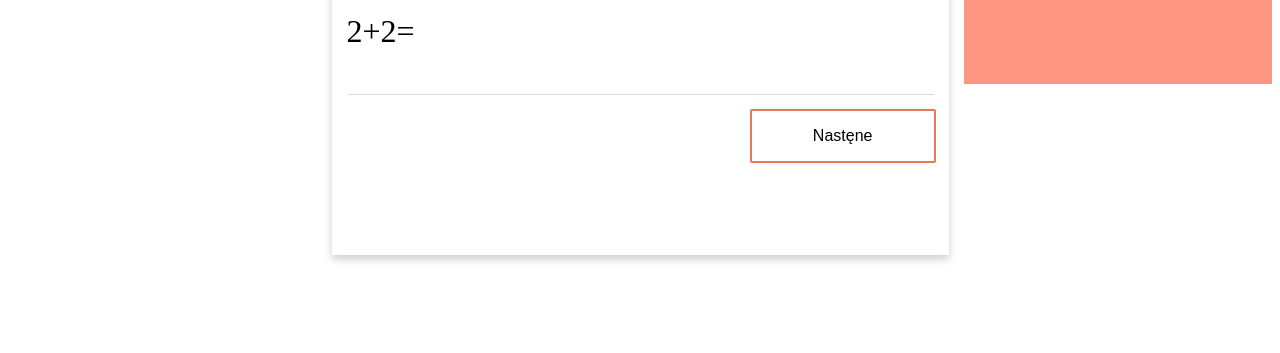
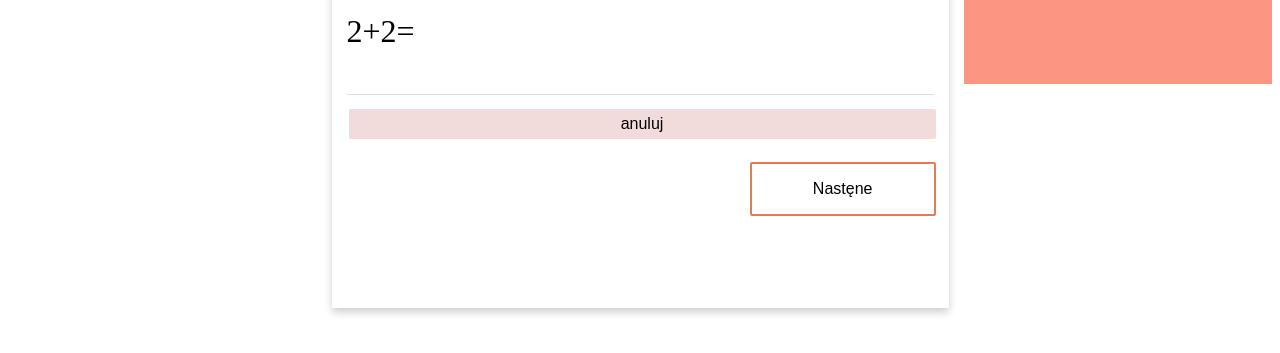
Before and after one commit to otojajestem/quiz_www, a plain HTML site: page main.html in a window 1280 px wide. Both pictures are taken after a click on the button "START QUIZ". Shown: the part 237-590 px from the top of the page. Drawn offline with Linux system fonts and the light colour scheme.

Commit message:
anulowanie

```diff
--- a/main.css
+++ b/main.css
@@ -59,6 +59,17 @@ button {
   margin: 4px 2px;
   transition-duration: 0.4s;
   cursor: pointer;
+}
+
+button.cancel{
+  background-color: #f2dbdb;
+  height: 30px;
+  padding: inherit;
+}
+
+button.cancel:hover{
+  border: solid 1px #f2dbdb;
+  background-color: white;
 }
 
 .function-button{
@@ -153,6 +164,11 @@ height: 200px;
   grid-area: prvs;
 }
 
+#container-cancel{
+  width: 100%;
+  grid-area: cancel;
+}
+
 #container-next{
   width: 100%;
   grid-area: next;
@@ -181,6 +197,7 @@ height: 200px;
   #button-container{
     grid-template-columns: 1fr 1fr 1fr;
     grid-template-areas:
+    'cancel cancel cancel'
     'prvs . next'
     'finish finish finish';
   }
@@ -192,7 +209,7 @@ height: 200px;
   }
   #button-container{
     grid-template-columns: 1fr 1fr;
-    grid-template-areas: 'prvs next' 'finish finish';
+    grid-template-areas: 'cancel cancel''prvs next' 'finish finish';
   }
 
   #main-container{
@@ -205,6 +222,7 @@ height: 200px;
   #button-container{
     grid-template-columns: 1fr;
     grid-template-areas:
+    'cancel'
     'prvs'
     'next'
     'finish';
--- a/main.html
+++ b/main.html
@@ -59,6 +59,10 @@
             </div>
 
             <div class="grid-container hidden" id='button-container'>
+                <div id='container-cancel'>
+                    <button class='cancel' onclick='cancel()'>anuluj</button>
+                </div>
+
                 <div id="container-prvs">
                     <button id="prvs" onclick="prvs_question()">Poprzednie</button>
                 </div>
--- a/main.js
+++ b/main.js
@@ -1,4 +1,31 @@
-var JSONString = "\n{\n\t\"questions\": [{\n\t\t\t\"penalty\": 5,\n\t\t\t\"content\": \"2+2\",\n\t\t\t\"answer\": \"4\"\n\t\t},\n\t\t{\n\t\t\t\"penalty\": 6,\n\t\t\t\"content\": \"2+2*2\",\n\t\t\t\"answer\": \"6\"\n\t\t},\n\t\t{\n\t\t\t\"penalty\": 7,\n\t\t\t\"content\": \"(2+2)*2\",\n\t\t\t\"answer\": \"8\"\n\t\t},\n\t\t{\n\t\t\t\"penalty\": 8,\n\t\t\t\"content\": \"2+2*2+2\",\n\t\t\t\"answer\": \"8\"\n\t\t},\n\t\t{\n\t\t\t\"penalty\": 9,\n\t\t\t\"content\": \"2+2^2*2+2\",\n\t\t\t\"answer\": \"12\"\n\t\t}\n\t]\n\n}\n";
+var JSONQuiz = {
+    "questions": [{
+            "penalty": 5,
+            "content": "2+2",
+            "answer": "4"
+        },
+        {
+            "penalty": 6,
+            "content": "2+2*2",
+            "answer": "6"
+        },
+        {
+            "penalty": 7,
+            "content": "(2+2)*2",
+            "answer": "8"
+        },
+        {
+            "penalty": 8,
+            "content": "2+2*2+2",
+            "answer": "8"
+        },
+        {
+            "penalty": 9,
+            "content": "2+2^2*2+2",
+            "answer": "12"
+        }
+    ]
+};
 var quiz;
 var container;
 var questions;
@@ -62,7 +89,7 @@ function start_quiz() {
     currentQuestion = 0;
     document.getElementById('image-board-container').classList.add('hidden');
     document.getElementById('start-container').classList.add('hidden');
-    quiz = JSON.parse(JSONString);
+    quiz = JSONQuiz;
     container = document.getElementById('questions');
     maxQuestion = quiz.questions.length - 1;
     container.innerHTML = quiz.questions.reduce(render_question, "");
@@ -114,10 +141,10 @@ function try_finish() {
     if (penalty === -1)
         return;
     clearInterval(interval);
-    document.getElementById('after-quiz').classList.remove('hidden');
     document.getElementById('button-container').classList.add('hidden');
     document.getElementById('timer-container').classList.add('hidden');
     document.getElementById('questions').innerHTML = "";
+    document.getElementById('after-quiz').classList.remove('hidden');
     var currSscore = (date.getTime() - startTime) + 1000 * penalty;
     document.getElementById('score-display').innerText = render_time(currSscore);
     update_and_save_scores(currSscore);
@@ -147,3 +174,9 @@ function reset() {
     document.getElementById('after-quiz').classList.add("hidden");
     document.getElementById('time-display').innerText = "00:00:00";
 }
+function cancel() {
+    clearInterval(interval);
+    document.getElementById('questions').innerHTML = "";
+    document.getElementById('button-container').classList.add('hidden');
+    reset();
+}
```
Also changed, not shown: main.ts (+11 -4 lines).
